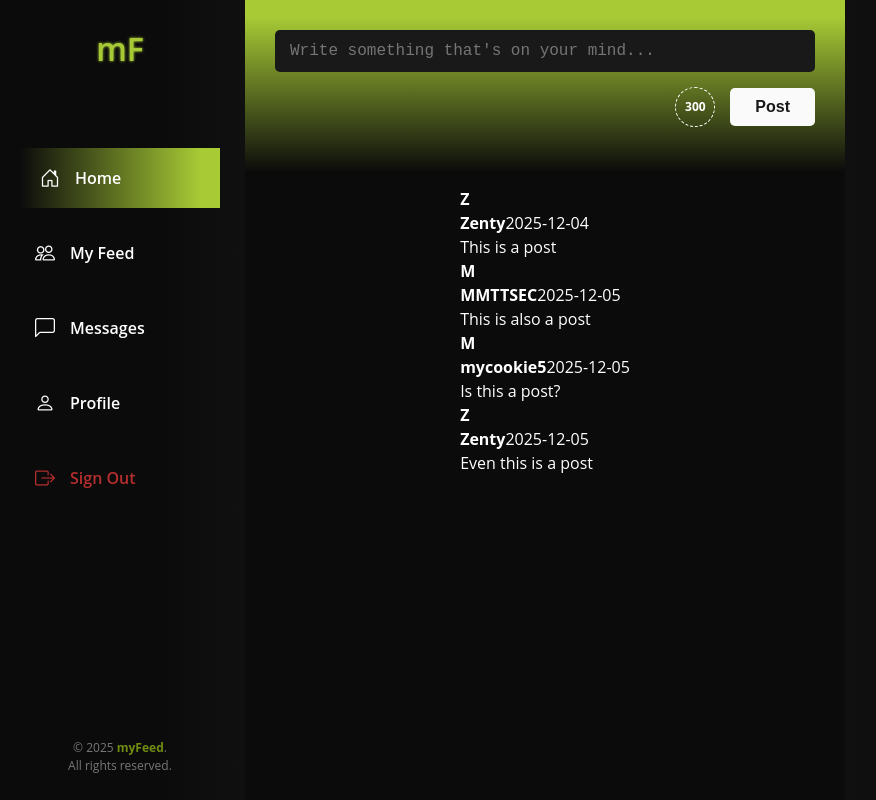
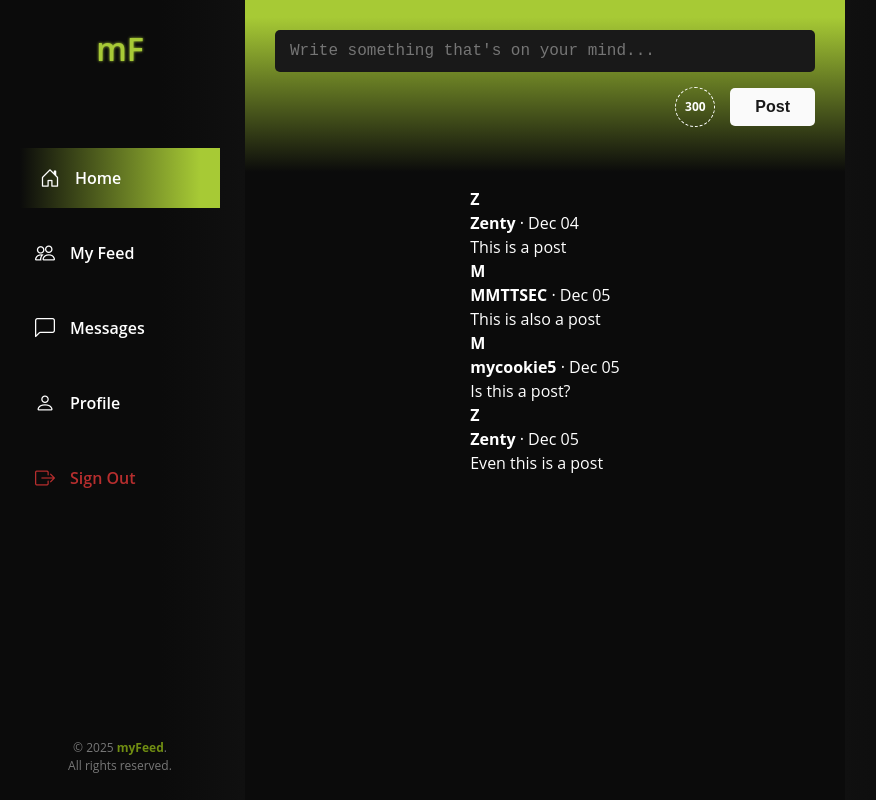
Before and after one commit to MMTTSEC/myfeed, a React app in the folder frontend/: page /home in a window 1280 px wide. Shown: the whole page, without its empty margins (95-971 px from the left). Built offline with nearby package versions, Linux system fonts and the light colour scheme; the HTML template or start-up script is replaced by a standard one; a web font is replaced by a local one.

Commit message:
Changed the format of the creation date of the post so it displayes something similar to 'Dec 05'.

```diff
--- a/frontend/src/components/DisplayFeed.tsx
+++ b/frontend/src/components/DisplayFeed.tsx
@@ -75,6 +75,11 @@ function fetchPostsOfType(type: string): Post[] {
 }
 
 function PostCard({ post }: { post: Post }) {
+  const formatDate = (dateString: string) => {
+    const date = new Date(dateString);
+    return date.toLocaleDateString('en-US', { month: 'short', day: '2-digit' });
+  };
+
   return (
     <article className="post-card">
 
@@ -82,8 +87,9 @@ function PostCard({ post }: { post: Post }) {
         <figure className="post-author-avatar">
           <strong>{post.author.charAt(0).toUpperCase()}</strong>
         </figure>
-        <strong>{post.author}</strong>
-        <span className="post-date">{post.createdAt}</span>
+        <span className="post-info">
+          <strong className="post-author">{post.author}</strong> · {formatDate(post.createdAt)}
+        </span>
       </div>
 
       <div className="post-content">
```
